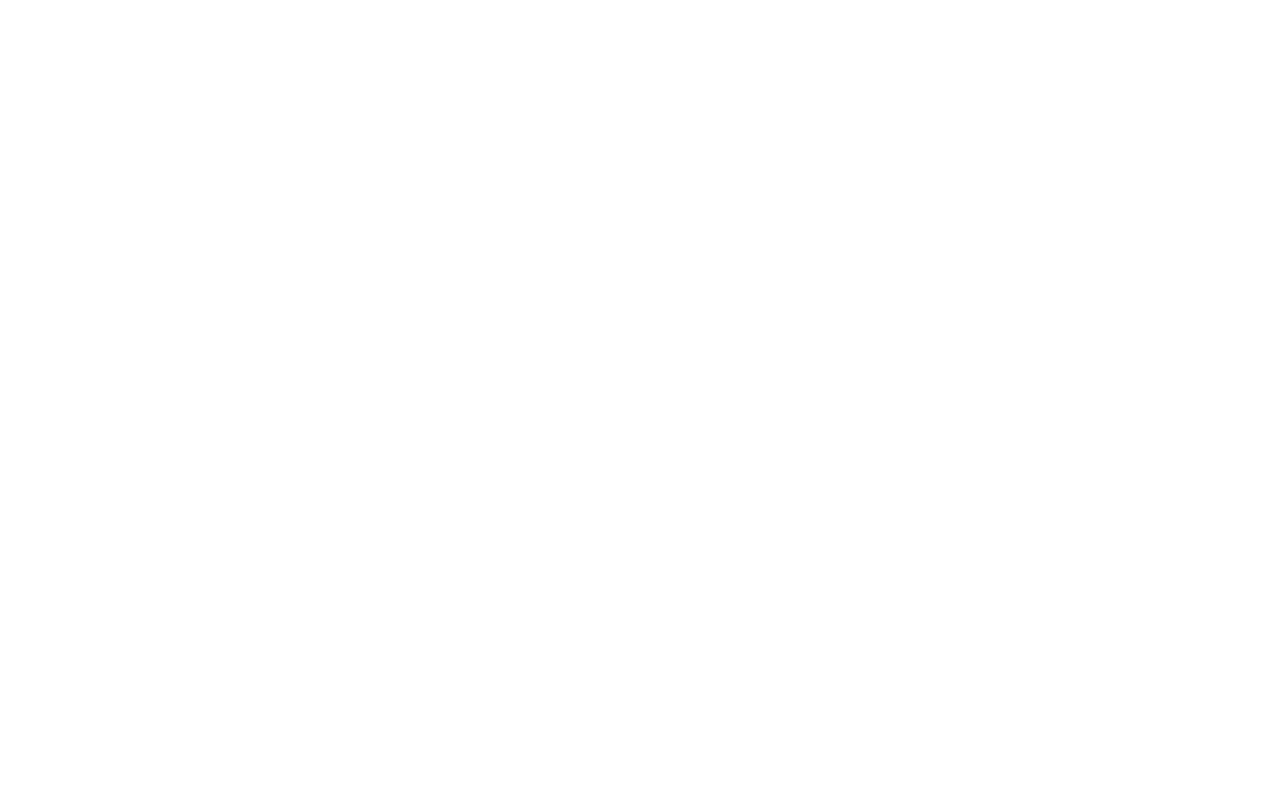
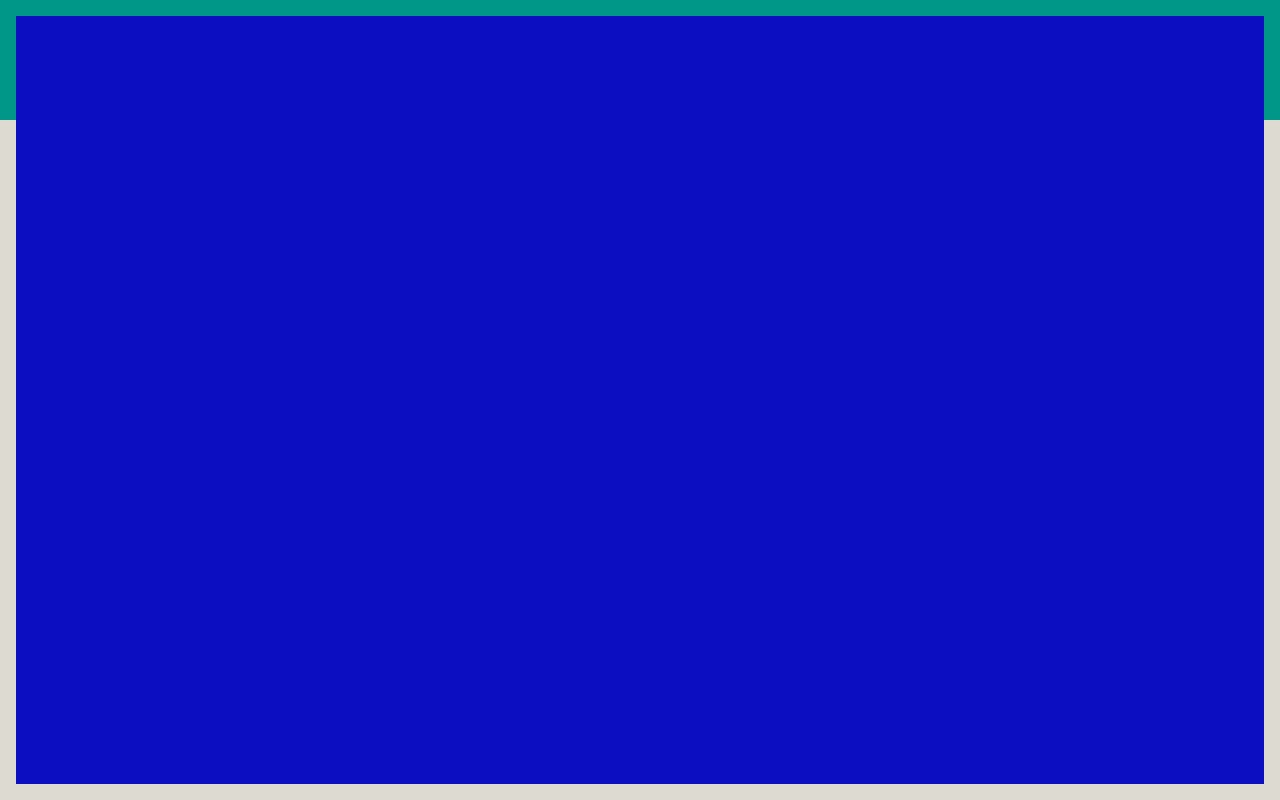
Before and after one commit to vbestak/whatsapp-clone, a React (Vite) app: page / in a window 1280 px wide. Built offline with nearby package versions, Linux system fonts and the light colour scheme.

Commit message:
init home page, create background and middle container

```diff
--- a/src/App.tsx
+++ b/src/App.tsx
@@ -1,7 +1,11 @@
+import Home from "./pages/Home";
+
 function App() {
   return (
-    <div></div>
-  )
+    <div>
+      <Home />
+    </div>
+  );
 }
 
-export default App
+export default App;
--- /dev/null
+++ b/src/pages/Home.tsx
@@ -0,0 +1,9 @@
+function Home() {
+  return (
+    <div className="p-home">
+      <div className="l-container--fluid"></div>
+    </div>
+  );
+}
+
+export default Home;
--- a/src/styles/base/_all.scss
+++ b/src/styles/base/_all.scss
@@ -1,4 +1,6 @@
-@import 'variables';
+@import "variables";
 
-@import 'reset';
-@import 'normalize';
+@import "mixins/all";
+
+@import "reset";
+@import "normalize";
--- /dev/null
+++ b/src/styles/base/mixins/_all.scss
@@ -0,0 +1 @@
+@import "background";
--- /dev/null
+++ b/src/styles/base/mixins/background.scss
@@ -0,0 +1,3 @@
+@mixin random-bgr() {
+  background: rgb(random(255), random(255), random(255));
+}
--- a/src/styles/base/variables.scss
+++ b/src/styles/base/variables.scss
@@ -0,0 +1,16 @@
+$bkg-main: #dddbd1;
+$header-main: #009688ff;
+
+$container: 1450px;
+
+$break-xs: 420px;
+$break-sm: 767px;
+$break-md: 1023px;
+$break-lg: 1280px;
+$break-xl: 1440px;
+
+$spacing-xs: 4px;
+$spacing-sm: 8px;
+$spacing-md: 16px;
+$spacing-lg: 24px;
+$spacing-xl: 32px;
--- /dev/null
+++ b/src/styles/layout/_all.scss
@@ -0,0 +1 @@
+@import "container";
--- /dev/null
+++ b/src/styles/layout/container.scss
@@ -0,0 +1,23 @@
+// CONTAINERS
+@mixin container() {
+  width: $container; // Default container width
+  max-width: 100%;
+  margin-left: auto;
+  margin-right: auto;
+  position: relative;
+  z-index: 1;
+}
+
+@mixin container-fluid {
+  @include container;
+  width: auto;
+  max-width: $container;
+}
+
+.l-container {
+  @include container;
+}
+
+.l-container--fluid {
+  @include container-fluid;
+}
--- a/src/styles/main.scss
+++ b/src/styles/main.scss
@@ -1 +1,3 @@
 @import "base/all";
+@import "layout/all";
+@import "pages/all";
--- /dev/null
+++ b/src/styles/pages/_all.scss
@@ -0,0 +1 @@
+@import "home";
--- /dev/null
+++ b/src/styles/pages/home.scss
@@ -0,0 +1,37 @@
+.p-home {
+  background-color: $bkg-main;
+  position: relative;
+
+  width: 100%;
+  min-height: 100vh;
+
+  @media (min-width: $break-lg) {
+    padding: $spacing-md;
+  }
+
+  @media (min-width: $break-xl) {
+    padding: $spacing-lg;
+  }
+
+  &::before {
+    content: "";
+    position: absolute;
+    inset: 0;
+    width: 100%;
+    height: 120px;
+    background: rgb(0, 150, 136);
+  }
+
+  > .l-container--fluid {
+    height: 100vh;
+    @include random-bgr();
+
+    @media (min-width: $break-lg) {
+      height: calc(100vh - $spacing-md * 2);
+    }
+
+    @media (min-width: $break-xl) {
+      height: calc(100vh - $spacing-lg * 2);
+    }
+  }
+}
```
